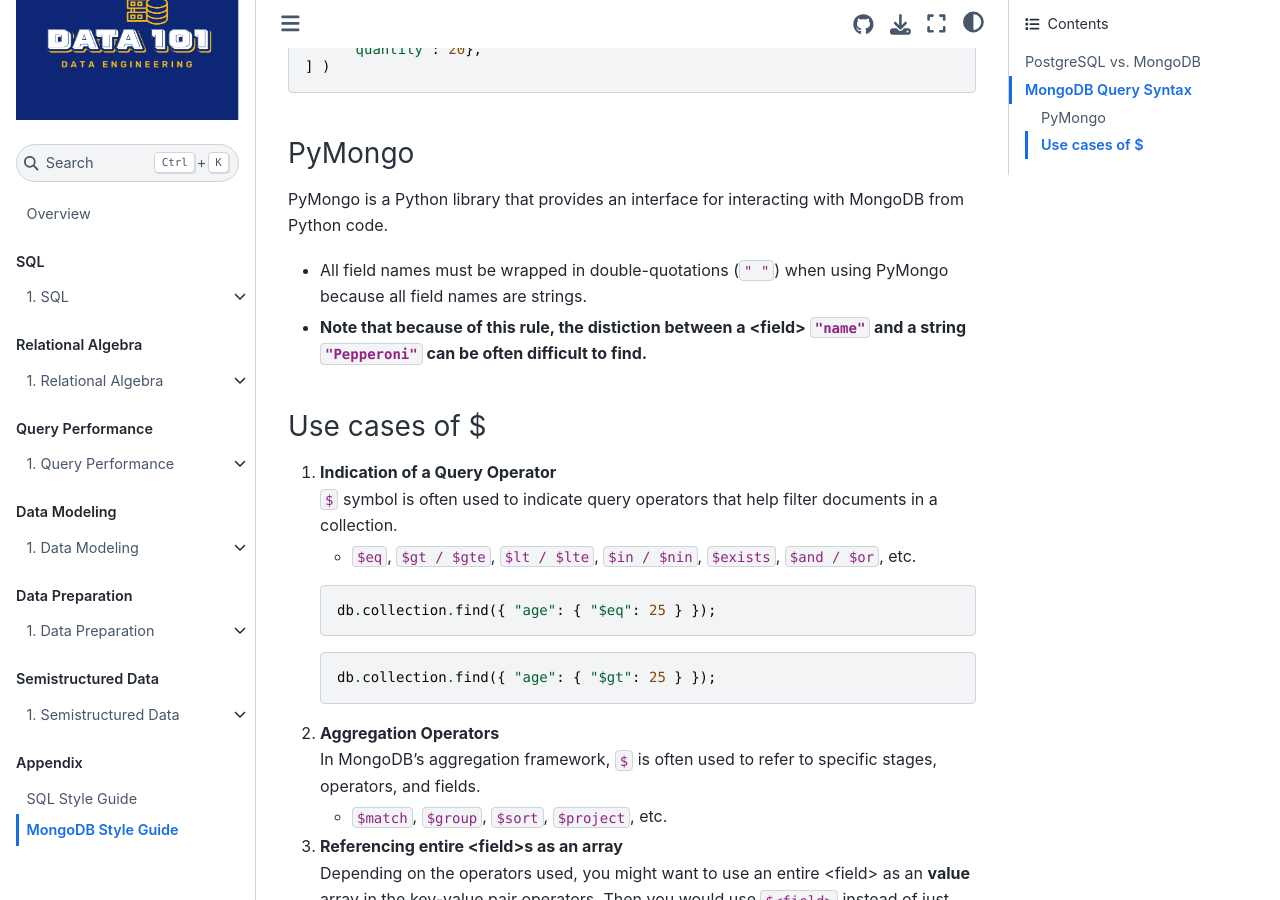
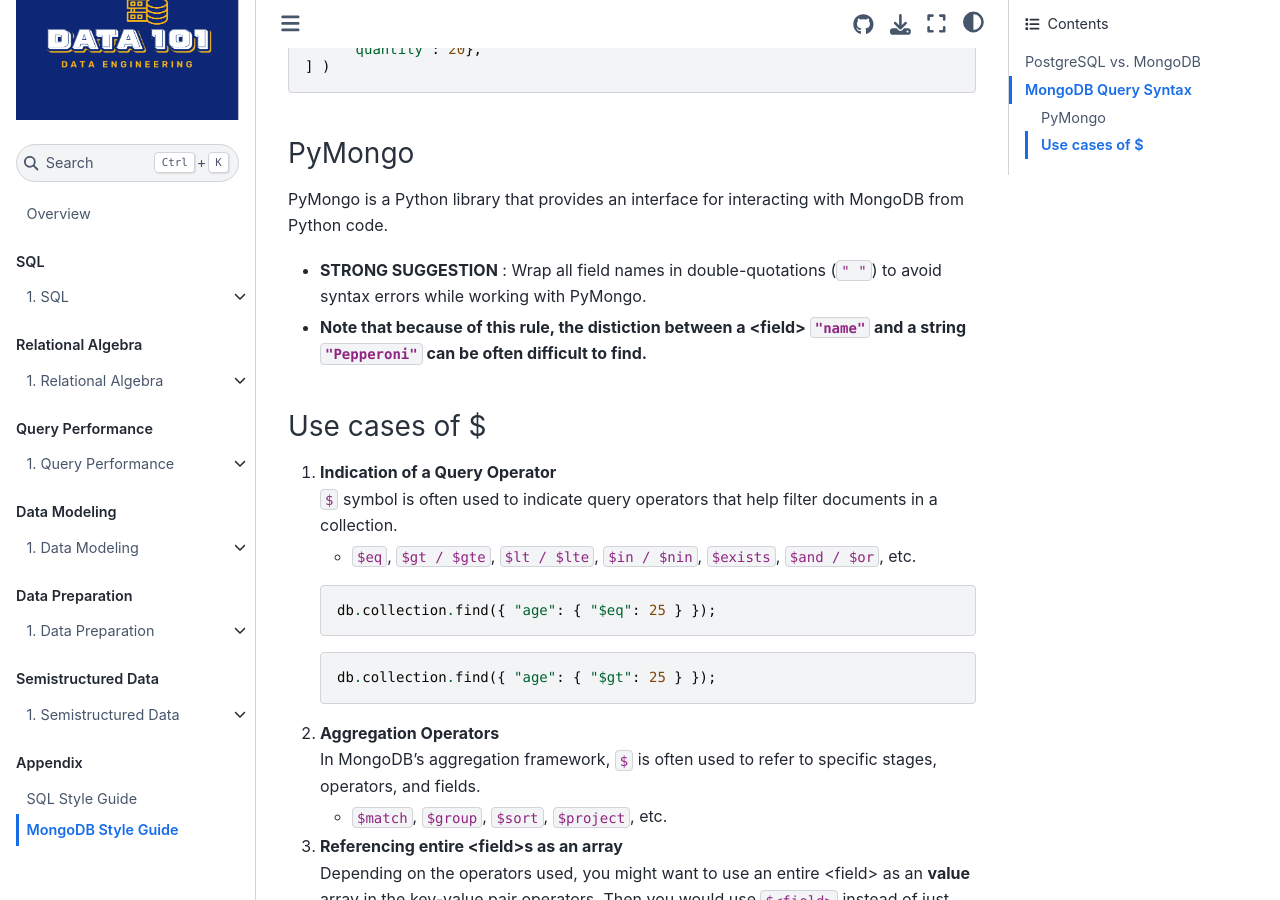
Before and after one commit to cal-data-eng/notes, a Jupyter Book: the page built from appendix/mongo-style.md, in a window 1280 px wide and 900 px high, scrolled down 833 px. Built offline with Jupyter Book 1.0.4 settings and Sphinx 7.4.7 and the Sphinx Book theme 1.1.4, drawn with Linux system fonts in a browser that asks for light colours.

Commit message:
Double-quotation edit

```diff
--- a/appendix/mongo-style.md
+++ b/appendix/mongo-style.md
@@ -28,7 +28,7 @@
 ### PyMongo
 PyMongo is a Python library that provides an interface for interacting with MongoDB from Python code.
 
-* All field names must be wrapped in double-quotations (`" "`) when using PyMongo because all field names are strings.
+* **STRONG SUGGESTION** : Wrap all field names in double-quotations (`" "`) to avoid syntax errors while working with PyMongo.
 
 * **Note that because of this rule, the distiction between a \<field\> `"name"` and a string `"Pepperoni"` can be often difficult to find.**
 
```
